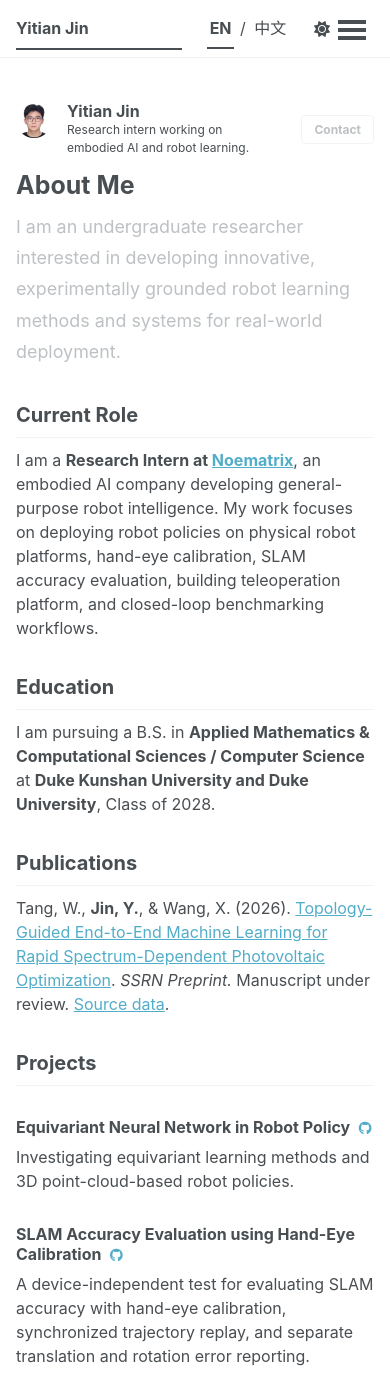
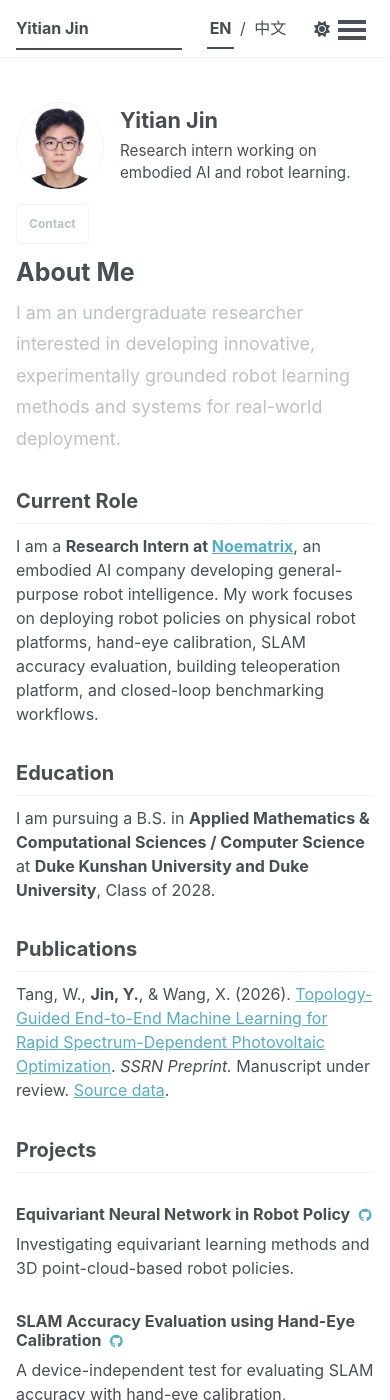
Before and after one commit to yj244-jyt/yj244-jyt.github.io, a Jekyll site: the page built from _pages/about.md, in a window 390 px wide and 1400 px high. Built offline with Jekyll 4.4.1, drawn with Linux system fonts in a browser that asks for light colours; a script that is not in the unit is left out.

Commit message:
Improve mobile author profile and contact menu

```diff
--- a/_includes/author-profile.html
+++ b/_includes/author-profile.html
@@ -3,7 +3,7 @@
 {% assign is_chinese = false %}
 {% if page.lang == "zh-CN" %}{% assign is_chinese = true %}{% endif %}
 
-<div itemscope itemtype="https://schema.org/Person">
+<div class="author-profile" itemscope itemtype="https://schema.org/Person">
   <div class="author__avatar">
     <div class="author__avatar-frame">
       <img src="{{ author.avatar | prepend: "/images/" | prepend: base_path }}" alt="Yitian Jin" fetchpriority="high" itemprop="image" />
@@ -16,8 +16,8 @@
   </div>
 
   <div class="author__urls-wrapper">
-    <button class="btn btn--inverse">{% if is_chinese %}联系方式{% else %}Contact{% endif %}</button>
-    <ul class="author__urls social-icons">
+    <button id="author-contact-toggle" class="btn btn--inverse" type="button" aria-expanded="false" aria-controls="author-contact-links">{% if is_chinese %}联系方式{% else %}Contact{% endif %}</button>
+    <ul id="author-contact-links" class="author__urls social-icons" aria-labelledby="author-contact-toggle">
       <li class="author__desktop"><i class="fas fa-fw fa-location-dot icon-pad-right" aria-hidden="true"></i>{% if is_chinese %}{{ author.location_zh }}{% else %}{{ author.location }}{% endif %}</li>
       <li class="author__desktop"><a href="{{ author.employer_url }}" itemprop="worksFor"><i class="fas fa-fw fa-building-columns icon-pad-right" aria-hidden="true"></i>{% if is_chinese %}{{ author.employer_zh }}{% else %}{{ author.employer }}{% endif %}</a></li>
       <li><a href="mailto:{{ author.email }}" itemprop="email"><i class="fas fa-fw fa-envelope icon-pad-right" aria-hidden="true"></i>{% if is_chinese %}电子邮件{% else %}Email{% endif %}</a></li>
--- a/assets/css/main.scss
+++ b/assets/css/main.scss
@@ -88,6 +88,67 @@
   transform: translateX(-50%);
 }
 
+@media screen and (max-width: 924px) {
+  .author-profile {
+    display: grid;
+    grid-template-columns: 88px minmax(0, 1fr);
+    column-gap: 1rem;
+    row-gap: 0.85rem;
+    align-items: center;
+  }
+
+  .author__avatar {
+    display: block;
+    width: 88px;
+  }
+
+  .author__avatar-frame {
+    width: 88px;
+    border: 1px solid var(--global-border-color);
+  }
+
+  .author__content {
+    display: block;
+    min-width: 0;
+    padding: 0;
+    line-height: normal;
+  }
+
+  .sidebar .author__name {
+    font-size: 1.35rem;
+    line-height: 1.2;
+  }
+
+  .sidebar .author__bio {
+    margin-top: 0.35rem;
+    font-size: 0.95rem;
+    line-height: 1.45;
+  }
+
+  .author__urls-wrapper {
+    display: block;
+    grid-column: 1 / -1;
+    width: 100%;
+    z-index: 20;
+  }
+
+  .author__urls-wrapper button {
+    min-height: 40px;
+    white-space: nowrap;
+  }
+
+  .author__urls {
+    right: auto;
+    left: 0;
+    z-index: 30;
+  }
+
+  .author__urls li,
+  .author__urls a {
+    white-space: nowrap;
+  }
+}
+
 @media screen and (min-width: 1024px) {
   .author__avatar-frame {
     width: 175px;
```
Also changed, not shown: assets/js/_main.js (+7 -2 lines).
